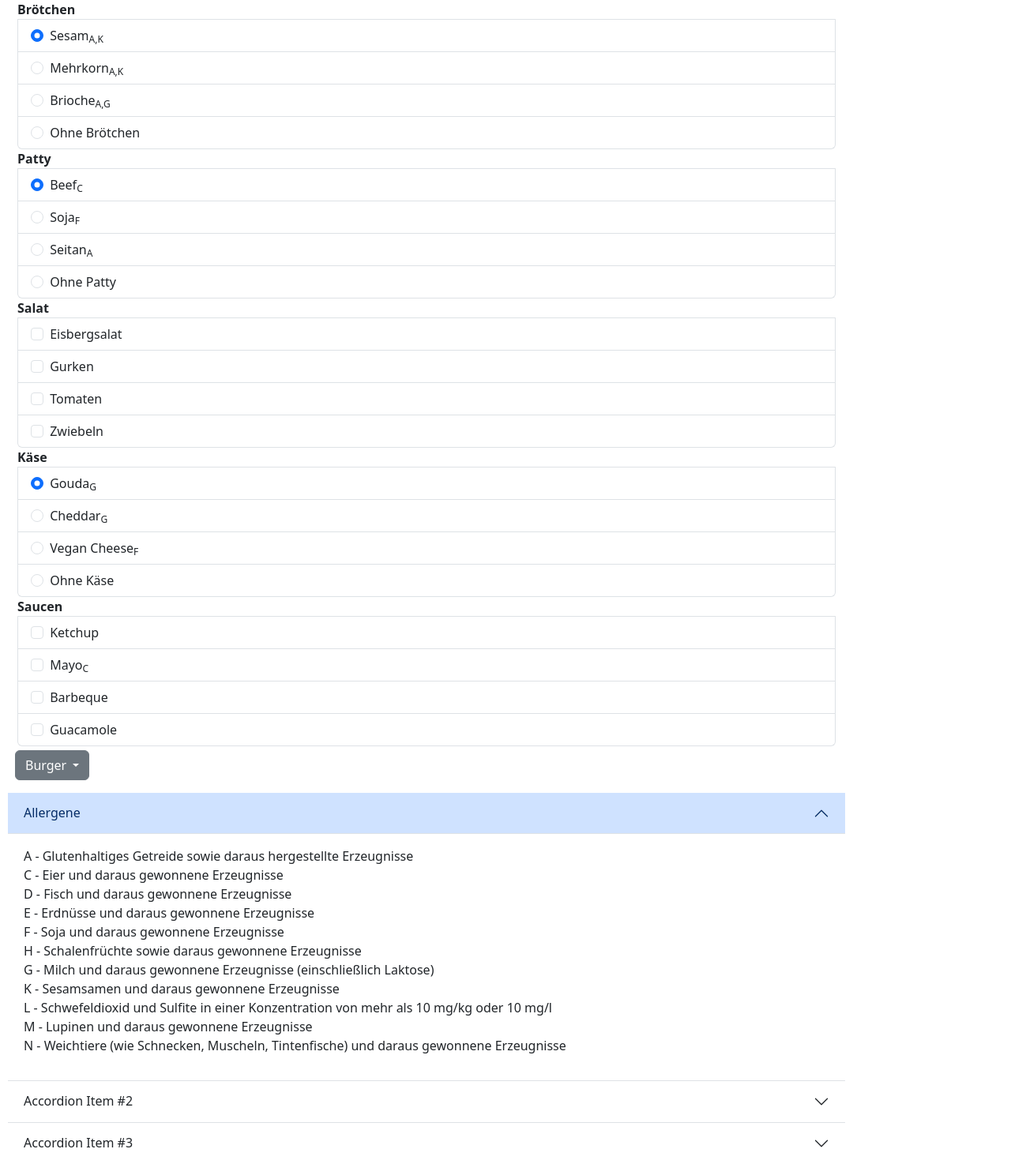
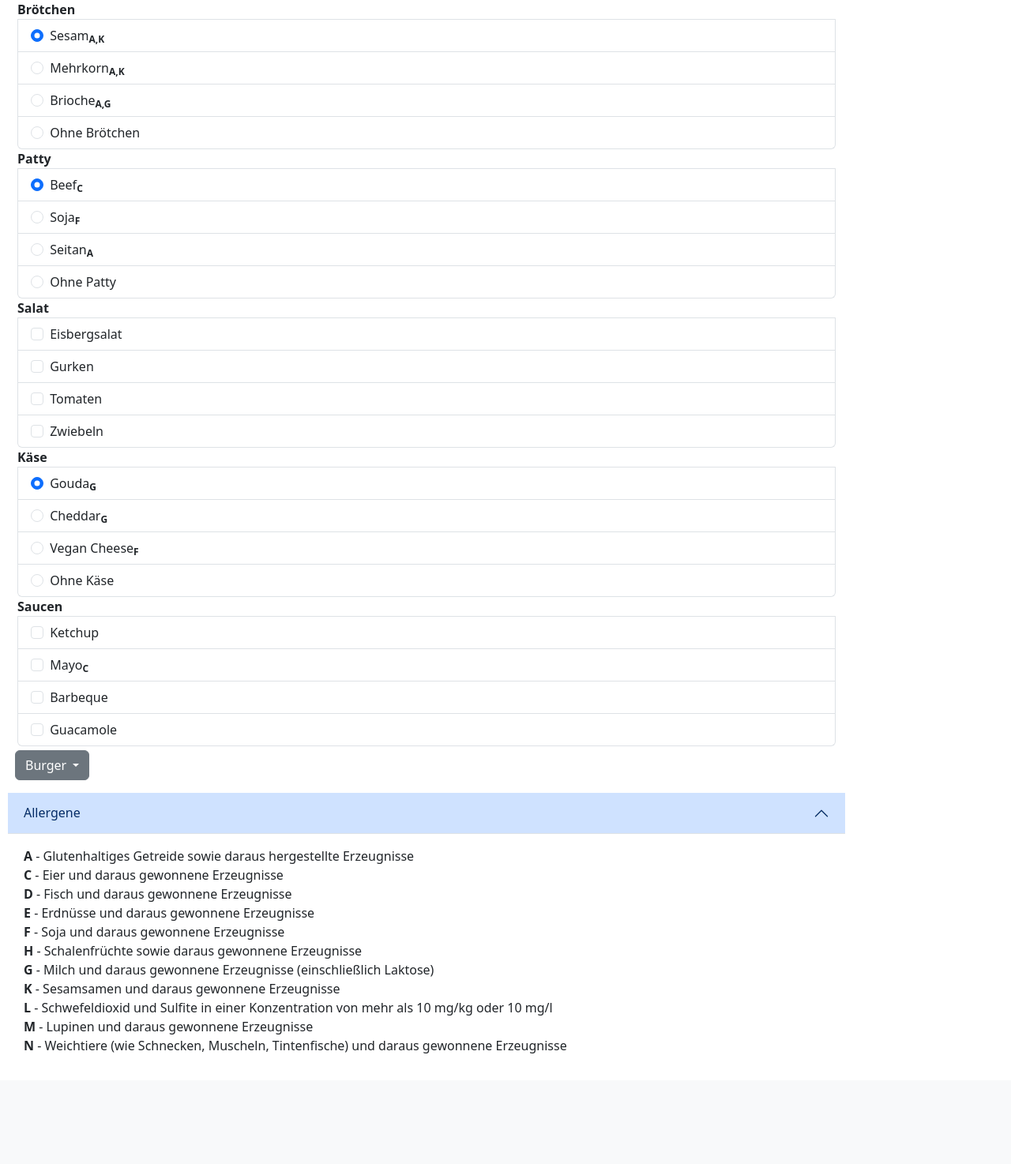
Before and after one commit to Lammy85/flaskTest, a Flask app: page / in a window 1280 px wide, after a click on "Allergene". Shown: the part 56-1530 px from the top of the page at 79% size. After the commit the page ends 1390 px from the top, so only its background shows below. Run offline with Flask 3, Linux system fonts and the light colour scheme.

Commit message:
to boldly go...

```diff
--- a/templates/index.html
+++ b/templates/index.html
@@ -26,8 +26,8 @@
                         width: calc(100% - 220px);
                     }
 
-                    span.small {
-                        font-size: smaller;
+                    sub {
+                        font-weight: bold;
                     }
 
                     .dropdown {
@@ -88,17 +88,20 @@
                             <li class="list-group-item">
                                 <input class="form-check-input me-1" type="radio" name="broetchen" id="firstBun"
                                     value="Sesam" checked>
-                                <label class="form-check-label stretched-link" for="firstBun">Sesam<sub>A,K</sub></label>
+                                <label class="form-check-label stretched-link"
+                                    for="firstBun">Sesam<sub>A,K</sub></label>
                             </li>
                             <li class="list-group-item">
                                 <input class="form-check-input me-1" type="radio" name="broetchen" id="secondBun"
                                     value="Mehrkorn">
-                                <label class="form-check-label stretched-link" for="secondBun">Mehrkorn<sub>A,K</sub></label>
+                                <label class="form-check-label stretched-link"
+                                    for="secondBun">Mehrkorn<sub>A,K</sub></label>
                             </li>
                             <li class="list-group-item">
                                 <input class="form-check-input me-1" type="radio" name="broetchen" id="thirdBun"
                                     value="Brioche">
-                                <label class="form-check-label stretched-link" for="thirdBun">Brioche<sub>A,G</sub></label>
+                                <label class="form-check-label stretched-link"
+                                    for="thirdBun">Brioche<sub>A,G</sub></label>
                             </li>
                             <li class="list-group-item">
                                 <input class="form-check-input me-1" type="radio" name="broetchen" id="noBun"
@@ -117,12 +120,14 @@
                             <li class="list-group-item">
                                 <input class="form-check-input me-1" type="radio" name="patty" id="secondPatty"
                                     value="Soja">
-                                <label class="form-check-label stretched-link" for="secondPatty">Soja<sub>F</sub></label>
+                                <label class="form-check-label stretched-link"
+                                    for="secondPatty">Soja<sub>F</sub></label>
                             </li>
                             <li class="list-group-item">
                                 <input class="form-check-input me-1" type="radio" name="patty" id="thirdPatty"
                                     value="Seitan">
-                                <label class="form-check-label stretched-link" for="thirdPatty">Seitan<sub>A</sub></label>
+                                <label class="form-check-label stretched-link"
+                                    for="thirdPatty">Seitan<sub>A</sub></label>
                             </li>
                             <li class="list-group-item">
                                 <input class="form-check-input me-1" type="radio" name="patty" id="noPatty"
@@ -160,17 +165,20 @@
                             <li class="list-group-item">
                                 <input class="form-check-input me-1" type="radio" name="kaese" id="firstCheese"
                                     value="Gouda" checked>
-                                <label class="form-check-label stretched-link" for="firstCheese">Gouda<sub>G</sub></label>
+                                <label class="form-check-label stretched-link"
+                                    for="firstCheese">Gouda<sub>G</sub></label>
                             </li>
                             <li class="list-group-item">
                                 <input class="form-check-input me-1" type="radio" name="kaese" id="secondCheese"
                                     value="Cheddar">
-                                <label class="form-check-label stretched-link" for="secondCheese">Cheddar<sub>G</sub></label>
+                                <label class="form-check-label stretched-link"
+                                    for="secondCheese">Cheddar<sub>G</sub></label>
                             </li>
                             <li class="list-group-item">
                                 <input class="form-check-input me-1" type="radio" name="kaese" id="thirdCheese"
                                     value="Vegan Cheese">
-                                <label class="form-check-label stretched-link" for="thirdCheese">Vegan Cheese<sub>F</sub></label>
+                                <label class="form-check-label stretched-link" for="thirdCheese">Vegan
+                                    Cheese<sub>F</sub></label>
                             </li>
                             <li class="list-group-item">
                                 <input class="form-check-input me-1" type="radio" name="kaese" id="noCheese"
@@ -231,54 +239,20 @@
                                 data-bs-parent="#accordionFlushExample">
                                 <div class="accordion-body">
 
-                                    <p>A - Glutenhaltiges Getreide sowie daraus hergestellte Erzeugnisse<br>
-                                        C - Eier und daraus gewonnene Erzeugnisse<br>
-                                        D - Fisch und daraus gewonnene Erzeugnisse<br>
-                                        E - Erdnüsse und daraus gewonnene Erzeugnisse<br>
-                                        F - Soja und daraus gewonnene Erzeugnisse<br>
-                                        H - Schalenfrüchte sowie daraus gewonnene Erzeugnisse<br>
-                                        G - Milch und daraus gewonnene Erzeugnisse (einschließlich Laktose)<br>
-                                        K - Sesamsamen und daraus gewonnene Erzeugnisse<br>
-                                        L - Schwefeldioxid und Sulfite in einer Konzentration von mehr als 10 mg/kg oder
+                                    <p><b>A</b> - Glutenhaltiges Getreide sowie daraus hergestellte Erzeugnisse<br>
+                                        <b>C</b> - Eier und daraus gewonnene Erzeugnisse<br>
+                                        <b>D</b> - Fisch und daraus gewonnene Erzeugnisse<br>
+                                        <b>E</b> - Erdnüsse und daraus gewonnene Erzeugnisse<br>
+                                        <b>F</b> - Soja und daraus gewonnene Erzeugnisse<br>
+                                        <b>H</b> - Schalenfrüchte sowie daraus gewonnene Erzeugnisse<br>
+                                        <b>G</b> - Milch und daraus gewonnene Erzeugnisse (einschließlich Laktose)<br>
+                                        <b>K</b> - Sesamsamen und daraus gewonnene Erzeugnisse<br>
+                                        <b>L</b> - Schwefeldioxid und Sulfite in einer Konzentration von mehr als 10 mg/kg oder
                                         10 mg/l<br>
-                                        M - Lupinen und daraus gewonnene Erzeugnisse<br>
-                                        N - Weichtiere (wie Schnecken, Muscheln, Tintenfische) und daraus gewonnene
+                                        <b>M</b> - Lupinen und daraus gewonnene Erzeugnisse<br>
+                                        <b>N</b> - Weichtiere (wie Schnecken, Muscheln, Tintenfische) und daraus gewonnene
                                         Erzeugnisse</p>
                                 </div>
-                            </div>
-                        </div>
-                        <div class="accordion-item">
-                            <h2 class="accordion-header">
-                                <button class="accordion-button collapsed" type="button" data-bs-toggle="collapse"
-                                    data-bs-target="#flush-collapseTwo" aria-expanded="false"
-                                    aria-controls="flush-collapseTwo">
-                                    Accordion Item #2
-                                </button>
-                            </h2>
-                            <div id="flush-collapseTwo" class="accordion-collapse collapse"
-                                data-bs-parent="#accordionFlushExample">
-                                <div class="accordion-body">Placeholder content for this accordion, which is
-                                    intended to demonstrate the <code>.accordion-flush</code> class. This is the
-                                    second item's accordion body. Let's imagine this being filled with some actual
-                                    content.</div>
-                            </div>
-                        </div>
-                        <div class="accordion-item">
-                            <h2 class="accordion-header">
-                                <button class="accordion-button collapsed" type="button" data-bs-toggle="collapse"
-                                    data-bs-target="#flush-collapseThree" aria-expanded="false"
-                                    aria-controls="flush-collapseThree">
-                                    Accordion Item #3
-                                </button>
-                            </h2>
-                            <div id="flush-collapseThree" class="accordion-collapse collapse"
-                                data-bs-parent="#accordionFlushExample">
-                                <div class="accordion-body">Placeholder content for this accordion, which is
-                                    intended to demonstrate the <code>.accordion-flush</code> class. This is the
-                                    third item's accordion body. Nothing more exciting happening here in terms of
-                                    content, but just filling up the space to make it look, at least at first
-                                    glance, a bit more representative of how this would look in a real-world
-                                    application.</div>
                             </div>
                         </div>
                     </div>
```
